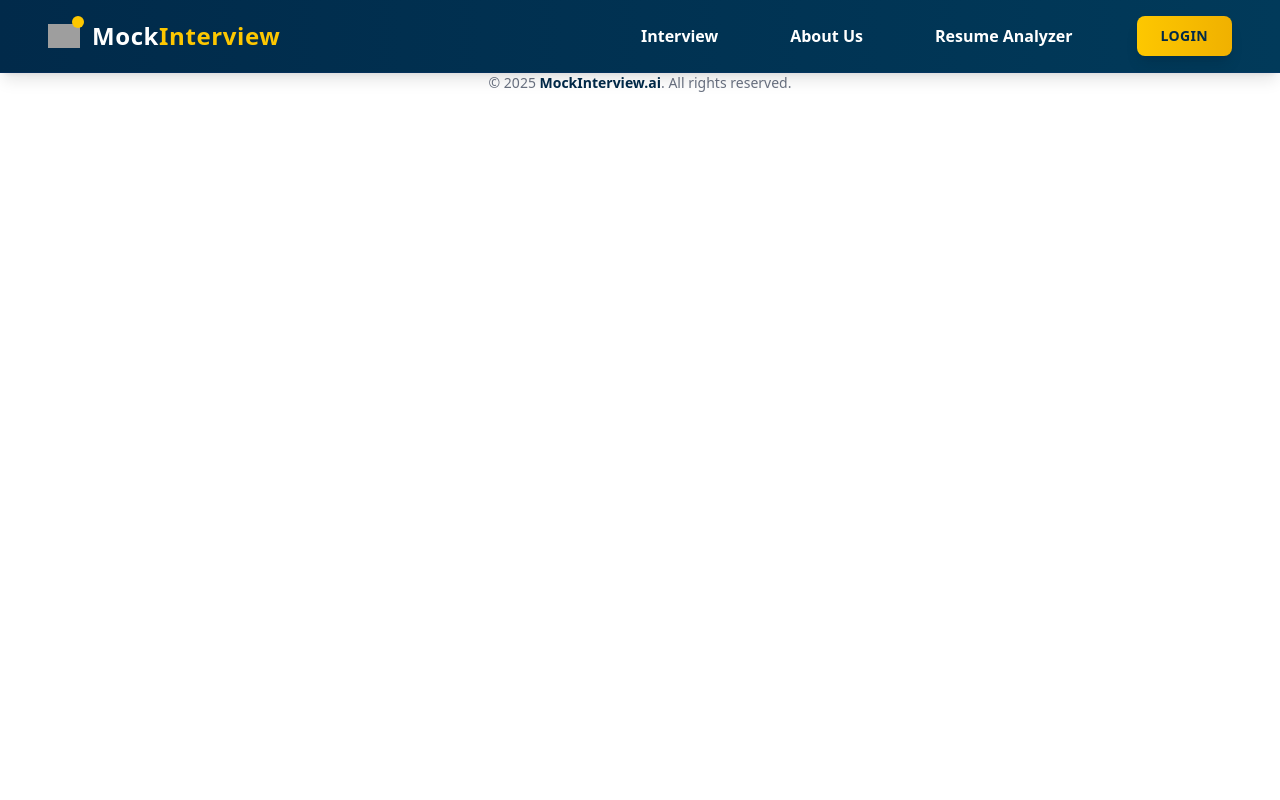
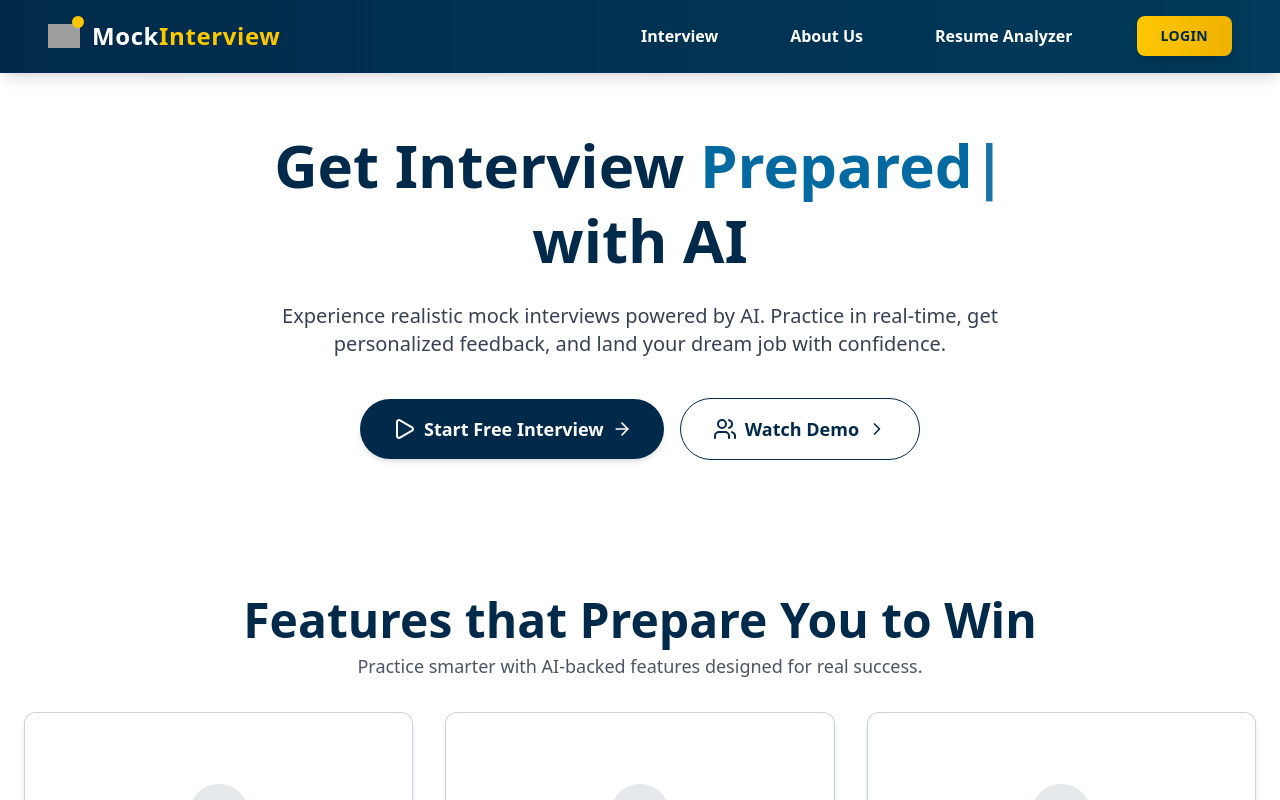
Before and after one commit to Diptigit11/Project, a React (Vite) app in the folder mock-interview/: page / in a window 1280 px wide. Shown: the top 800 px of the page. Built offline with nearby package versions, Linux system fonts and the light colour scheme; grey boxes are pictures that could not be loaded.

Commit message:
added home route

```diff
--- a/mock-interview/src/App.jsx
+++ b/mock-interview/src/App.jsx
@@ -1,18 +1,25 @@
+// App.jsx
 import React, { useEffect } from 'react';
-import { BrowserRouter as Router, Route, Routes } from 'react-router-dom';
+import { Route, Routes } from 'react-router-dom'; // Remove BrowserRouter import
 import Navbar from './components/Navbar';
 import AIInterviewHero from './components/AIInterviewHero';
 import Footer from './components/Footer';
+import FeatureSection from './components/FeatureSection';
+
 function Approutes() {
   return (
-    <Router>
+    <>
       <Navbar />
+      <main className="mt-[70px] sm:mt-[80px]">
       <Routes>
+        <Route path="/" element={<><AIInterviewHero /><FeatureSection/> </>} />
         <Route path="/bar" element={<Navbar />} />
         <Route path="/hel" element={<AIInterviewHero />} />
+        <Route path="/about-us" element={<FeatureSection />} />
       </Routes>
+      </main>
       <Footer />
-    </Router>
+    </>
   );
 }
 
--- a/mock-interview/src/Approutes.jsx
+++ b/mock-interview/src/Approutes.jsx
@@ -2,6 +2,8 @@ import React, { useEffect } from 'react';
 import { BrowserRouter as Router, Route, Routes } from 'react-router-dom';
 import Navbar from './components/Navbar';
 import AIInterviewHero from './components/AIInterviewHero';
+import Footer from './components/Footer';
+import FeatureSection from './components/FeatureSection';
 function Approutes() {
   return (
     <Router>
@@ -10,8 +12,9 @@ function Approutes() {
         {/* Main Routes */}
         <Route path="/bar" element={<Navbar />} />
         <Route path="/hel" element={<AIInterviewHero />} />
+         <Route path="/about-us" element={<FeatureSection />} />
+
           </Routes>
-      <Footer />
     </Router>
   );
 }
--- a/mock-interview/src/components/AIInterviewHero.jsx
+++ b/mock-interview/src/components/AIInterviewHero.jsx
@@ -25,7 +25,7 @@ export default function AIInterviewHero() {
   }, [typedText, currentWordIndex]);
 
   return (
-    <div className="bg-white pt-24 pb-12">
+    <div className="bg-white pb-12">
 
       <div className="max-w-7xl mx-auto px-6 py-12">
         <div className="text-center">
--- a/mock-interview/src/main.jsx
+++ b/mock-interview/src/main.jsx
@@ -1,3 +1,4 @@
+// main.jsx
 import { StrictMode } from 'react'
 import { createRoot } from 'react-dom/client'
 import './index.css'
@@ -7,9 +8,11 @@ import { store } from './redux/store'
 import { BrowserRouter } from 'react-router-dom';
 
 createRoot(document.getElementById('root')).render(
- <StrictMode>
+  <StrictMode>
     <Provider store={store}>
+      <BrowserRouter>
         <App />
+      </BrowserRouter>
     </Provider>
   </StrictMode>
 )
```
